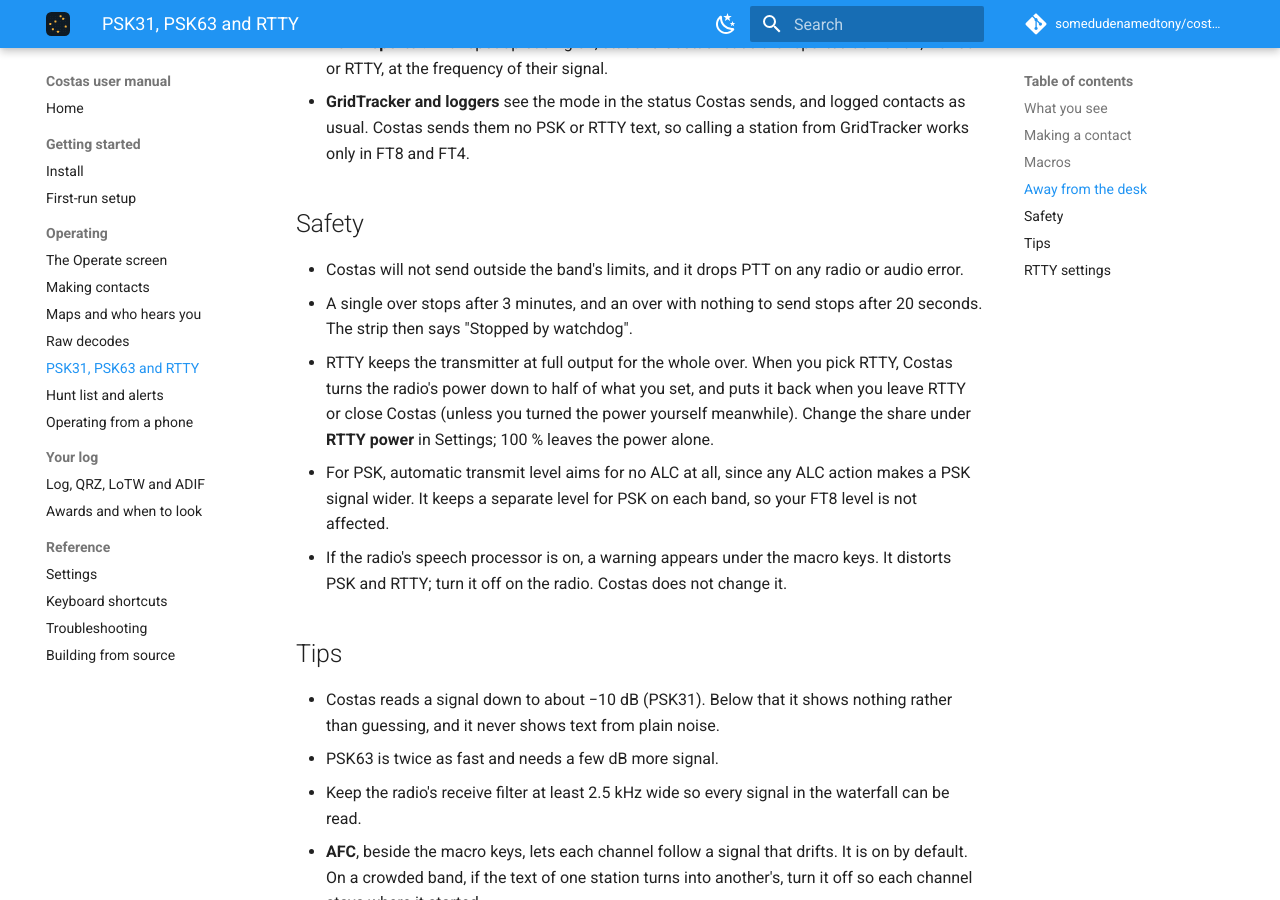
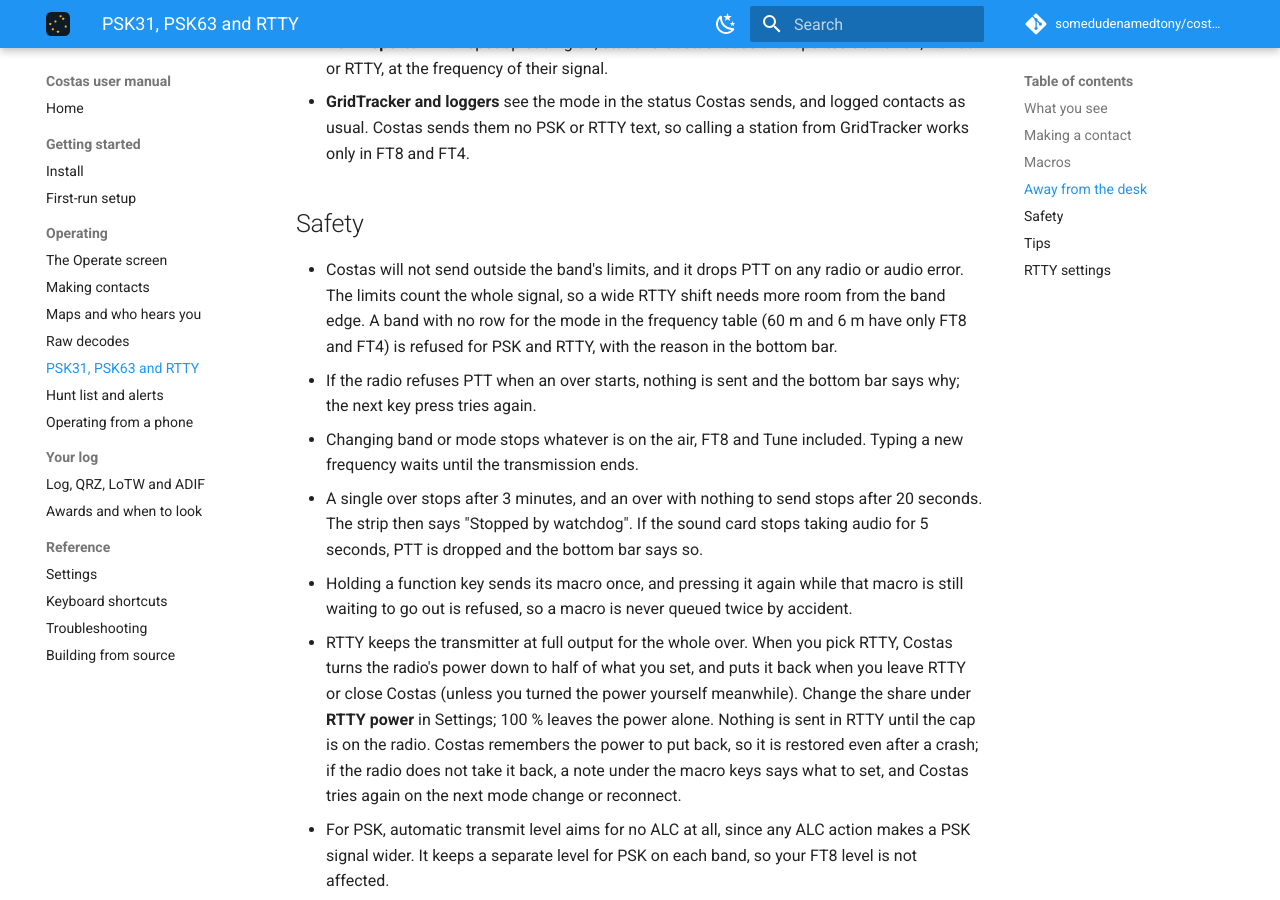
Before and after one commit to somedudenamedtony/costas, an MkDocs documentation site: the page built from manual/keyboard-modes.md, in a window 1280 px wide and 900 px high, scrolled down 3698 px. Built offline with MkDocs 1.6.1 and Material for MkDocs 9.7.7, drawn with Linux system fonts in a browser that asks for light colours; comment, search, counter and statistics services are not loaded.

Commit message:
Document the keyboard transmit safety fixes
Co-Authored-By: Claude Opus 5.5 <noreply@anthropic.com>
Claude-Session: https://claude.ai/code/session_01Uxt1d21PPvVnMQjRoesXPR

```diff
--- a/manual/keyboard-modes.md
+++ b/manual/keyboard-modes.md
@@ -96,12 +96,23 @@ again. Your report to them is 599.
 
 ## Safety
 
-- Costas will not send outside the band's limits, and it drops PTT on any radio or audio error.
+- Costas will not send outside the band's limits, and it drops PTT on any radio or audio error. The limits count the
+  whole signal, so a wide RTTY shift needs more room from the band edge. A band with no row for the mode in the
+  frequency table (60 m and 6 m have only FT8 and FT4) is refused for PSK and RTTY, with the reason in the bottom bar.
+- If the radio refuses PTT when an over starts, nothing is sent and the bottom bar says why; the next key press tries
+  again.
+- Changing band or mode stops whatever is on the air, FT8 and Tune included. Typing a new frequency waits until the
+  transmission ends.
 - A single over stops after 3 minutes, and an over with nothing to send stops after 20 seconds. The strip then says
-  "Stopped by watchdog".
+  "Stopped by watchdog". If the sound card stops taking audio for 5 seconds, PTT is dropped and the bottom bar says so.
+- Holding a function key sends its macro once, and pressing it again while that macro is still waiting to go out is
+  refused, so a macro is never queued twice by accident.
 - RTTY keeps the transmitter at full output for the whole over. When you pick RTTY, Costas turns the radio's power down
   to half of what you set, and puts it back when you leave RTTY or close Costas (unless you turned the power yourself
-  meanwhile). Change the share under **RTTY power** in Settings; 100 % leaves the power alone.
+  meanwhile). Change the share under **RTTY power** in Settings; 100 % leaves the power alone. Nothing is sent in RTTY
+  until the cap is on the radio. Costas remembers the power to put back, so it is restored even after a crash; if the
+  radio does not take it back, a note under the macro keys says what to set, and Costas tries again on the next mode
+  change or reconnect.
 - For PSK, automatic transmit level aims for no ALC at all, since any ALC action makes a PSK signal wider. It keeps a
   separate level for PSK on each band, so your FT8 level is not affected.
 - If the radio's speech processor is on, a warning appears under the macro keys. It distorts PSK and RTTY; turn it
```
Also changed, not shown: docs/09-keyboard-modes.md (+9 -0 lines).
